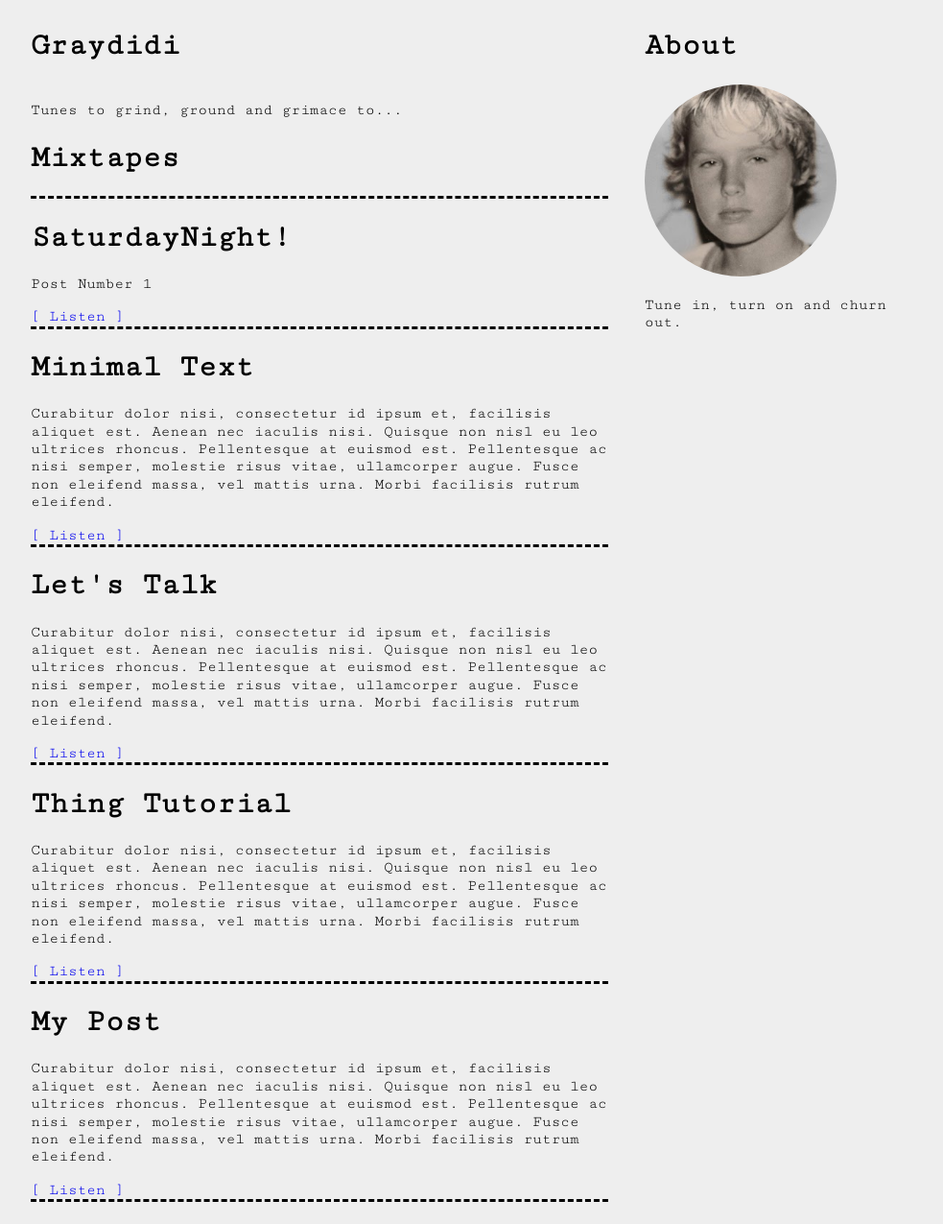
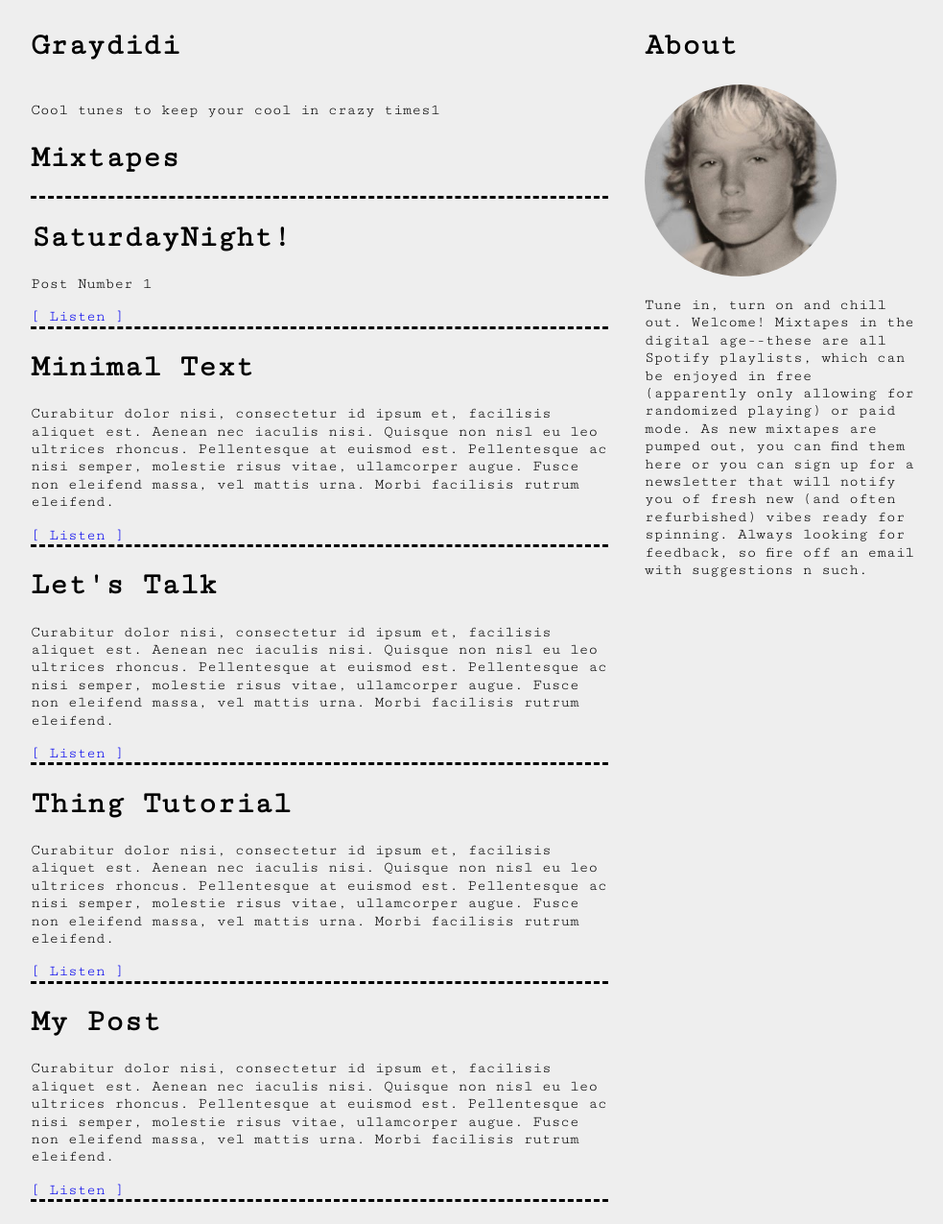
Before and after one commit to sodanovels/demonmusic, a Jekyll site: the page built from index.html, in a window 1280 px wide. Shown: the whole page at 96% size, without its empty margins (147-1130 px from the left). Built offline with Jekyll 4.4.1, drawn with Linux system fonts in a browser that asks for light colours; nearby versions of some CDN libraries; the list of posts is cut into pages by our own code.

Commit message:
Update _config.yml

```diff
--- a/_config.yml
+++ b/_config.yml
@@ -2,8 +2,8 @@
 title: Graydidi
 url: https://graydidi.com
 baseurl: "https://graydidi.com"
-desc: Tunes to grind, ground and grimace to...
-about: Tune in, turn on and churn out.
+desc: Cool tunes to keep your cool in crazy times1
+about: Tune in, turn on and chill out. Welcome! Mixtapes in the digital age--these are all Spotify playlists, which can be enjoyed in free (apparently only allowing for randomized playing) or paid mode. As new mixtapes are pumped out, you can find them here or you can sign up for a newsletter that will notify you of fresh new (and often refurbished) vibes ready for spinning. Always looking for feedback, so fire off an email with suggestions n such.
 image: https://graydidi.com/graydidi_headshot.jpg
 excerpt_separator: "<!-- more -->"
 markdown: kramdown
```
